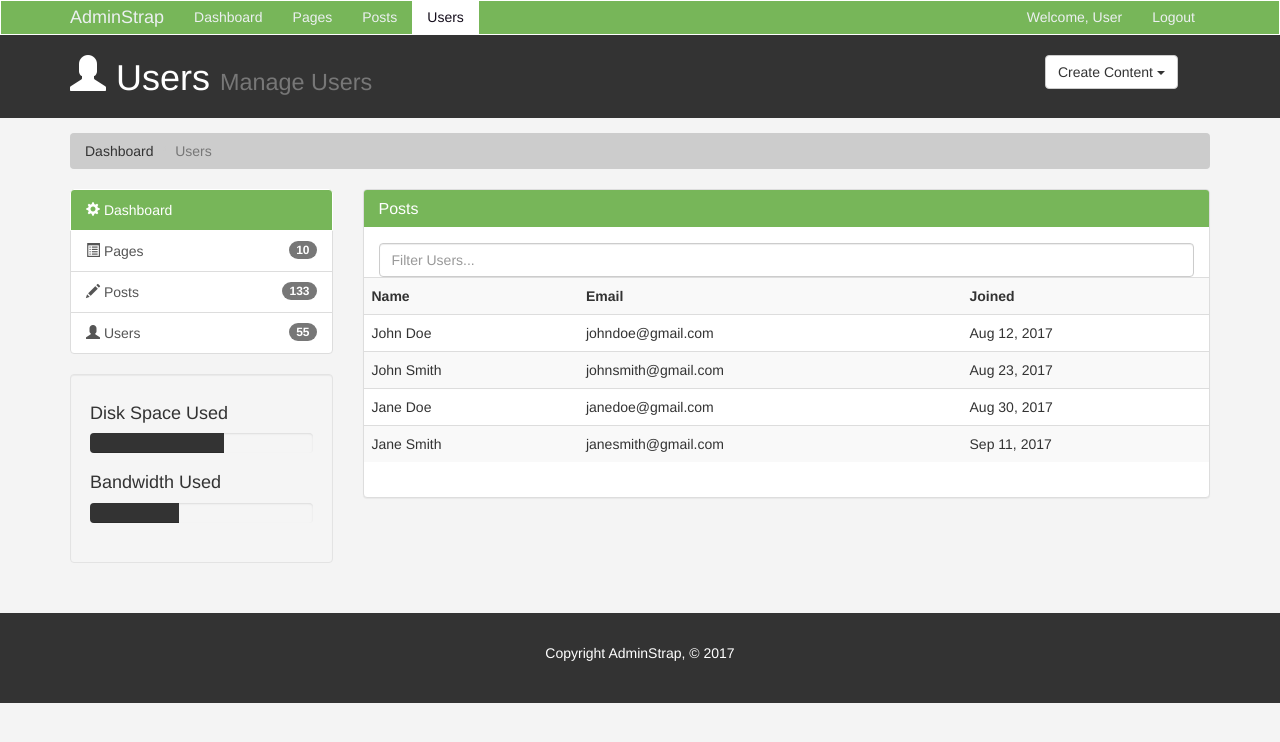
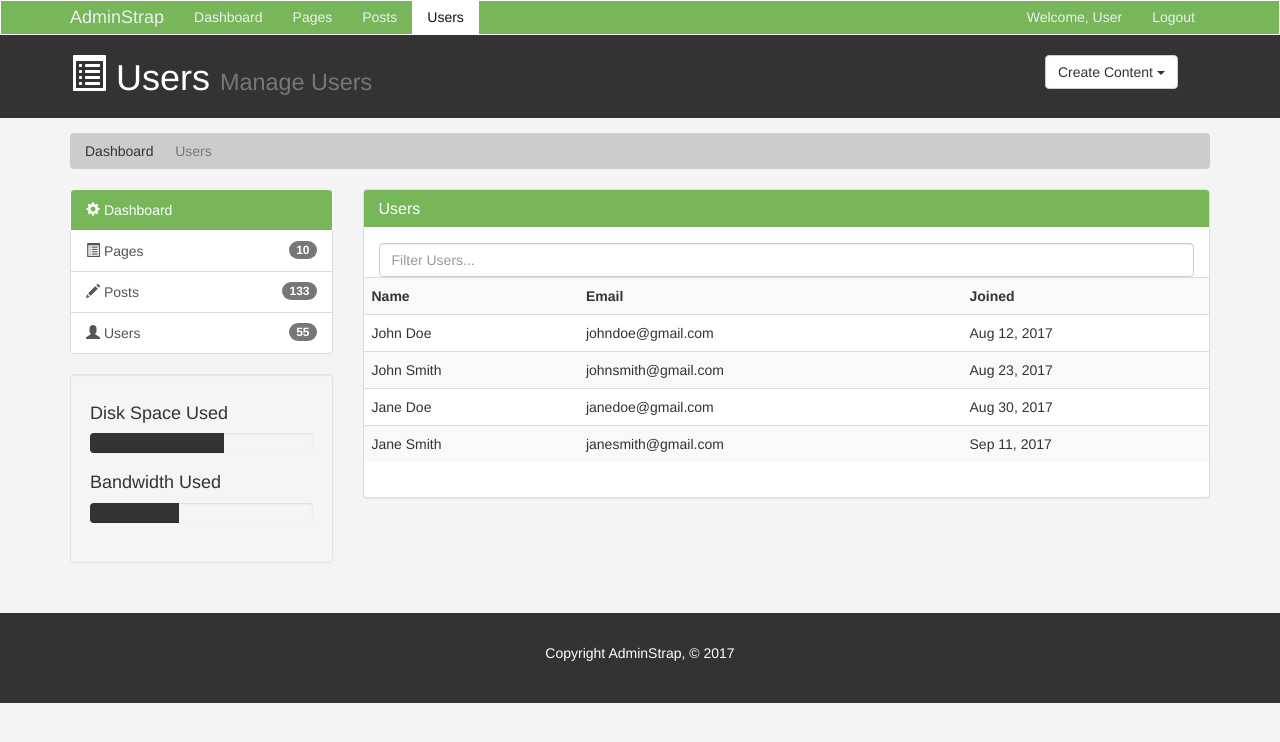
Before and after one commit to dargavavid/bootstrap-admin-panel, a plain HTML site: page users.html in a window 1280 px wide. Drawn offline with nearby package versions, Linux system fonts and the light colour scheme; a script that the page names is missing.

Commit message:
Add additional content to users.html

```diff
--- a/users.html
+++ b/users.html
@@ -58,7 +58,7 @@
             <div class="row">
                 <div class="col-md-10">
                     <h1>
-                        <span class="glyphicon glyphicon-user" aria-hidden="true"></span> Users
+                        <span class="glyphicon glyphicon-list-alt" aria-hidden="true"></span> Users
                         <small>Manage Users</small>
                     </h1>
                 </div>
@@ -136,7 +136,7 @@
                 <div class="col-md-9">
                     <div class="panel panel-default">
                         <div class="panel-heading main-color-bg">
-                            <h3 class="panel-title">Posts</h3>
+                            <h3 class="panel-title">Users</h3>
                         </div>
                         <div class="panel-body">
                             <div class="row">
```
